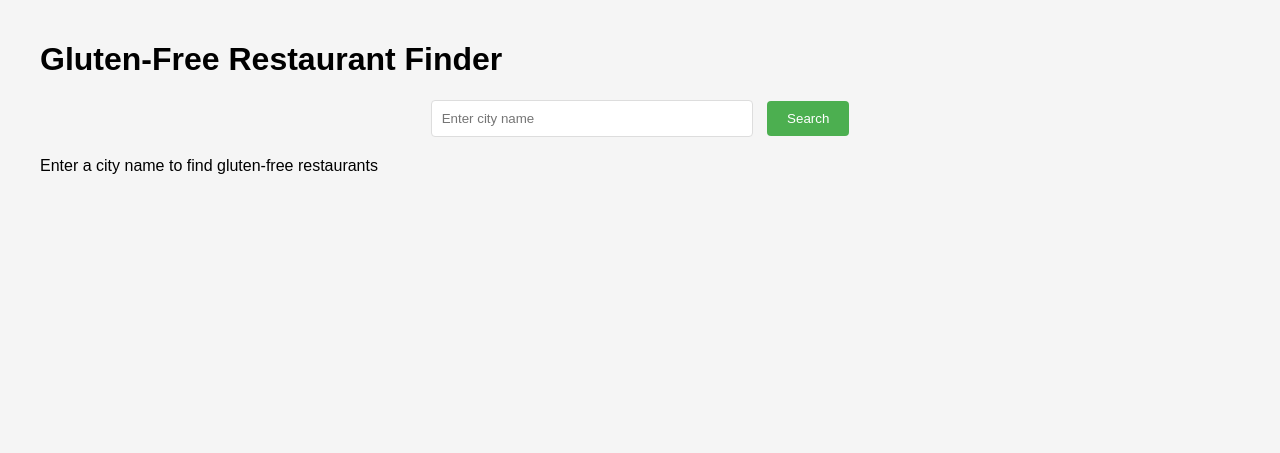
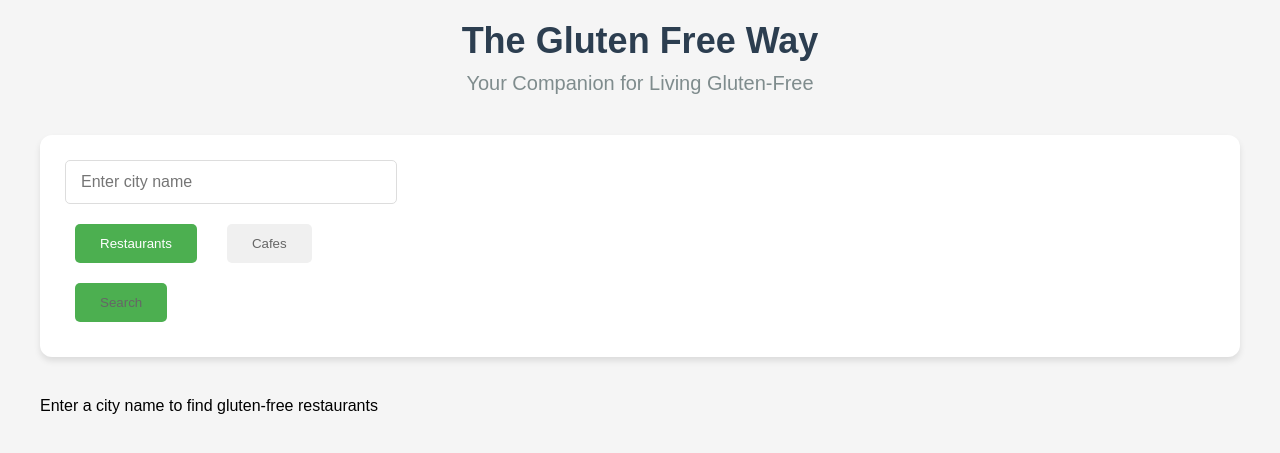
Before and after one commit to kunalkumar-ai/gluten-free-finder, a Flask app: page / in a window 1280 px wide. Shown: the top 453 px of the page. Run offline with Flask 3, Linux system fonts and the light colour scheme.

Commit message:
Update app title and subtitle, improve UI, and fix search functionality

```diff
--- a/app.py
+++ b/app.py
@@ -30,11 +30,13 @@ def get_restaurants():
     try:
         # Get city from query parameter
         city = request.args.get('city')
+        type_ = request.args.get('type', 'restaurants')  # Default to restaurants if type not specified
+
         if not city:
             return jsonify({"error": "Please provide a city name"}), 400
 
         # Get the prompt from prompts.py
-        prompt = get_restaurants_prompt(city)
+        prompt = get_restaurants_prompt(city, type_)
 
         response = model.generate_content(prompt)
         return jsonify({"content": response.text})
--- a/templates/index.html
+++ b/templates/index.html
@@ -3,7 +3,7 @@
 <head>
     <meta charset="UTF-8">
     <meta name="viewport" content="width=device-width, initial-scale=1.0">
-    <title>Gluten-Free Restaurant Finder</title>
+    <title>The Gluten Free Way - Your Companion for Living Gluten-Free</title>
     <style>
         body {
             font-family: Arial, sans-serif;
@@ -12,12 +12,28 @@
             padding: 20px;
             background-color: #f5f5f5;
         }
+        .app-header {
+            text-align: center;
+            margin-bottom: 40px;
+        }
+        h1 {
+            font-size: 36px;
+            color: #2c3e50;
+            margin: 0;
+            padding: 0;
+        }
+        h2 {
+            font-size: 20px;
+            color: #7f8c8d;
+            margin: 10px 0 0 0;
+            font-weight: 400;
+        }
         .search-container {
             background-color: white;
-            padding: 20px;
-            border-radius: 10px;
-            box-shadow: 0 2px 4px rgba(0,0,0,0.1);
-            margin-bottom: 30px;
+            padding: 25px;
+            border-radius: 12px;
+            box-shadow: 0 4px 6px rgba(0,0,0,0.1);
+            margin-bottom: 40px;
         }
         .search-container input {
             padding: 12px 15px;
@@ -30,7 +46,44 @@
         .search-container button {
             padding: 12px 25px;
             color: #666;
-            margin: 20px 0;
+            margin: 10px;
+        }
+        .type-buttons {
+            display: flex;
+            gap: 10px;
+            margin-top: 10px;
+        }
+        .type-button {
+            padding: 12px 25px;
+            border: none;
+            border-radius: 5px;
+            background-color: #f0f0f0;
+            cursor: pointer;
+            transition: all 0.3s ease;
+            color: #333;
+        }
+        .type-button:hover {
+            background-color: #e0e0e0;
+        }
+        .type-button.selected {
+            background-color: #4CAF50;
+            color: white;
+        }
+        .search-button {
+            padding: 12px 25px;
+            background-color: #4CAF50;
+            color: white;
+            border: none;
+            border-radius: 5px;
+            cursor: pointer;
+            margin-top: 10px;
+            transition: background-color 0.3s;
+        }
+        .search-button:hover {
+            background-color: #45a049;
+        }
+        .type-button.selected:hover {
+            background-color: #45a049;
         }
         .restaurant-list {
             margin-top: 20px;
@@ -62,12 +115,17 @@
     </style>
 </head>
 <body>
-    <h1>Gluten-Free Restaurant Finder</h1>
-    <div style="text-align: center; margin-bottom: 20px;">
-        <input type="text" id="city-search" placeholder="Enter city name" style="padding: 10px; width: 300px; border-radius: 4px; border: 1px solid #ddd;">
-        <button onclick="searchRestaurants()" style="padding: 10px 20px; background-color: #4CAF50; color: white; border: none; border-radius: 4px; cursor: pointer; margin-left: 10px;">
-            Search
-        </button>
+    <div class="app-header">
+        <h1>The Gluten Free Way</h1>
+        <h2>Your Companion for Living Gluten-Free</h2>
+    </div>
+    <div class="search-container">
+        <input type="text" id="city" placeholder="Enter city name">
+        <div class="type-buttons">
+            <button onclick="updateSelectedType('restaurants')" class="type-button selected" data-type="restaurants">Restaurants</button>
+            <button onclick="updateSelectedType('cafes')" class="type-button" data-type="cafes">Cafes</button>
+        </div>
+        <button onclick="searchRestaurants()" class="search-button">Search</button>
     </div>
     <div class="results-container">
         <div id="restaurants" class="loading">
@@ -75,15 +133,29 @@
         </div>
     </div>
     <script>
+        let selectedType = 'restaurants';
+
+        function updateSelectedType(type) {
+            // Update selected button state
+            const buttons = document.querySelectorAll('.type-button');
+            buttons.forEach(btn => btn.classList.remove('selected'));
+            const selectedButton = document.querySelector(`.type-button[data-type="${type}"]`);
+            if (selectedButton) {
+                selectedButton.classList.add('selected');
+            }
+            selectedType = type;
+        }
+
         async function searchRestaurants() {
-            const city = document.getElementById('city-search').value.trim();
+            const city = document.getElementById('city').value.trim();
             if (!city) {
                 alert('Please enter a city name');
                 return;
             }
 
             try {
-                const response = await fetch(`/get-restaurants?city=${encodeURIComponent(city)}`);
+                document.getElementById('restaurants').innerHTML = '<div class="loading">Searching...</div>';
+                const response = await fetch(`/get-restaurants?city=${encodeURIComponent(city)}&type=${selectedType}`);
                 const data = await response.json();
 
                 if (data.error) {
```
Also changed, not shown: prompts.py (+20 -15 lines).
